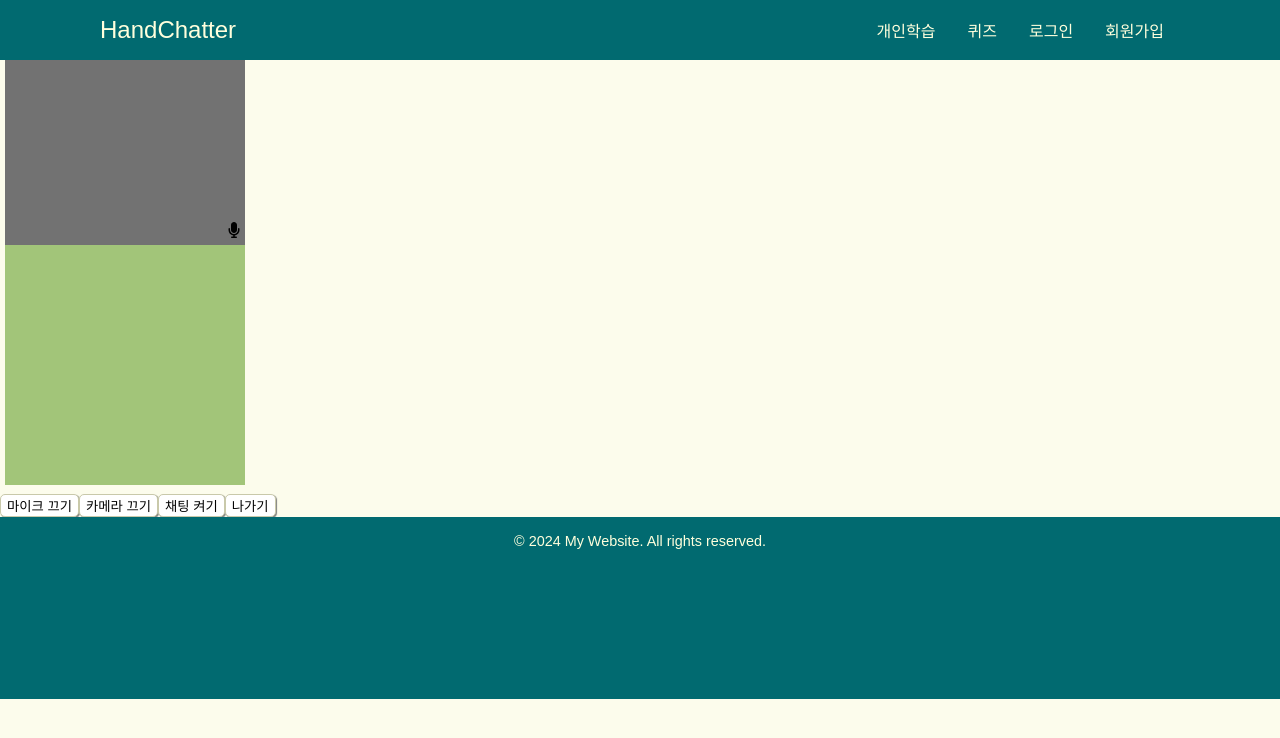
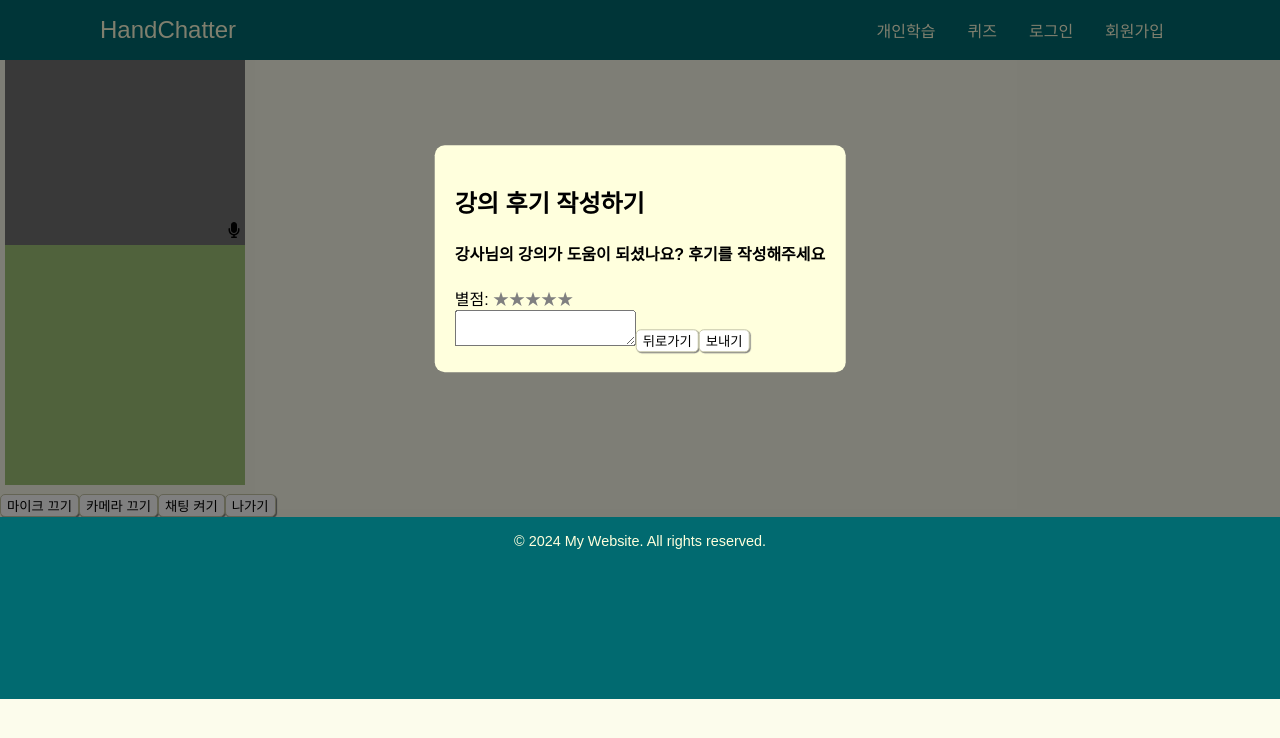
Before and after one commit to purple11-11/HandChatter, a React (Create React App) app in the folder client/: page /class in a window 1280 px wide. Both pictures are taken after a click on the button "나가기". Shown: the top 738 px of the page. Built offline with nearby package versions, Linux system fonts and the light colour scheme; no server answers; a web font is replaced by a local one.

Commit message:
[FE,fix] 화상채팅 모달창_별점,리뷰 기능 구현, Cmain reviews 서버에러 관련 코드 수정

```diff
--- a/client/src/pages/Webcam.tsx
+++ b/client/src/pages/Webcam.tsx
@@ -2,14 +2,10 @@ import React, { useEffect, useRef, useState } from "react";
 import * as io from "socket.io-client";
 import { FontAwesomeIcon } from "@fortawesome/react-fontawesome";
 import { faMicrophone, faMicrophoneSlash } from "@fortawesome/free-solid-svg-icons";
+import axios from "axios";
+import { useNavigate } from "react-router-dom";
+import {Tutor} from "../types/interface";
 
-  /* Client에서 사용할 변수들
-  pc_config: RTCPeerConnection을 생성할 때의 config
-  socket: Signaling Server와 통신할 socket
-  pc: RTCPeerConnetion
-  localVideoRef: 본인의 video, audio를 재생할 video 태그의 ref
-  remoteVideoRef: 상대방의 video, audio를 재생할 video 태그의 ref
-  */
 
   const pc_config = {
     iceServers: [
@@ -23,6 +19,8 @@ import { faMicrophone, faMicrophoneSlash } from "@fortawesome/free-solid-svg-ico
 
 
   const Webcam = () => {
+    const [tutorIndex, setTutorIndex] = useState<number>(1); // 예시로 초기값 1로 설정
+
     const socketRef = useRef<SocketIOClient.Socket>();
     const pcRef = useRef<RTCPeerConnection>();
     const pcRef2 = useRef<RTCPeerConnection>();
@@ -30,6 +28,11 @@ import { faMicrophone, faMicrophoneSlash } from "@fortawesome/free-solid-svg-ico
     const remoteVideoRef = useRef<HTMLVideoElement>(null);
     const [isMicMuted, setIsMicMuted] = useState(false); // 마이크 음소거 상태를 저장하는 상태 변수
     const [isCameraOn, setIsCameraOn] = useState(false); // 화면 켜고 끄기 상태를 저장하는 상태 변수
+    const [showModal, setShowModal] = useState(false); // 모달 상태를 저장하는 상태 변수
+    const [rating, setRating] = useState(0); // 별점을 저장하는 상태 변수
+    const [review, setReview] = useState(""); // 후기를 저장하는 상태 변수
+
+    const navigate = useNavigate()
     const setVideoTracks = async () => {
       try {
         const stream = await navigator.mediaDevices.getUserMedia({
@@ -64,7 +67,7 @@ import { faMicrophone, faMicrophoneSlash } from "@fortawesome/free-solid-svg-ico
         };
 
         socketRef.current.emit("join_room", {
-          room: "1234",
+          room: "0001",
         });
       } catch (e) {
         console.error(e);
@@ -137,7 +140,6 @@ import { faMicrophone, faMicrophoneSlash } from "@fortawesome/free-solid-svg-ico
       socketRef.current.on("getAnswer", (sdp: RTCSessionDescription) => {
         console.log("get answer");
         if (!pcRef.current) return;
-        console.log("aaaaaaaa");
         pcRef.current.setRemoteDescription(new RTCSessionDescription(sdp));
       });
 
@@ -184,7 +186,7 @@ const CamMute = () => {
       if (stream) {
         const videoTracks = stream.getVideoTracks();
         videoTracks.forEach((track) => {
-        track.enabled = !track.enabled; // 카메라 상태를 반전시킴
+          track.enabled = !track.enabled;
         });
       }
     }
@@ -192,8 +194,47 @@ const CamMute = () => {
     setIsCameraOn((prev) => !prev);
   };
 
-const ChattIngress = () => {};
-const ChattExit = () => {};
+  // 모달이 열릴 때 호출되는 함수
+  const closeModal = () => {
+    setShowModal(false);
+  };
+
+  const sendReview = async () => {
+    console.log("별점:", rating);
+    console.log("후기:", review);
+
+    try {
+      // 후기와 별점이 입력되었는지 확인
+      if (!review || !rating) {
+        console.log("후기와 별점을 모두 입력하세요.");
+        return;
+      }
+      const url = `${process.env.REACT_APP_API_SERVER}/api/reviews`;
+      const response = await axios.post(url, {
+        content: review,
+        rating: rating,
+        tutor_idx: tutorIndex,
+      });
+
+      // 서버로부터의 응답 확인
+      if (response.status === 200) {
+        console.log("후기 작성 성공");
+        navigate('/mypage'); // 후기 작성 성공 시 마이페이지로 이동
+      } else {
+        console.log("서버에서 응답을 받을 수 없습니다.");
+      }
+    } catch (error) {
+      console.error("후기 전송 중 오류 발생:", error);
+    }
+  };
+
+
+
+    const MemoIngress = () => {};
+
+    const ChattExit = () => {
+      setShowModal(true);
+    };
 
     return (
       <div style={{ position: "relative" }}>
@@ -231,10 +272,29 @@ return (
           {micText}
         </button>
         <button onClick={CamMute}>카메라 {isCameraOn ? '켜기' : '끄기'}</button>
-    <button onClick={ChattIngress}>채팅 켜기</button>
+        <button onClick={MemoIngress}>채팅 켜기</button>
         <button onClick={ChattExit}>나가기</button>
+
+        {showModal && (
+          <div style={{ position: "absolute", top: 0, left: 0, width: "100%", height: "100%", backgroundColor: "rgba(0, 0, 0, 0.5)", zIndex: 999 }}>
+            <div style={{ position: "absolute", top: "50%", left: "50%", transform: "translate(-50%, -50%)", backgroundColor: "#ffffdd", padding: 20, borderRadius: 10 }}>
+              <h2>강의 후기 작성하기</h2>
+              <h4>강사님의 강의가 도움이 되셨나요? 후기를 작성해주세요</h4>
+              <div>
+                <span> 별점: </span>
+                {[1, 2, 3, 4, 5].map((star) => (
+                  <span key={star} onClick={() => setRating(star)} style={{ cursor: "pointer", color: star <= rating ? "orange" : "gray" }}>★</span>
+                ))}
               </div>
+              <textarea value={review} onChange={(e) => setReview(e.target.value)}  />
+              <button onClick={closeModal}>뒤로가기</button>
+              <button onClick={sendReview}>보내기</button>
+
+            </div>
+          </div>
+        )}
+      </div>
+
   );
 };
-
 export default Webcam;
```
Also changed, not shown: 1 other file (tests, documents, lock files or other folders). Lines whose indentation alone changed are shown as unchanged.
